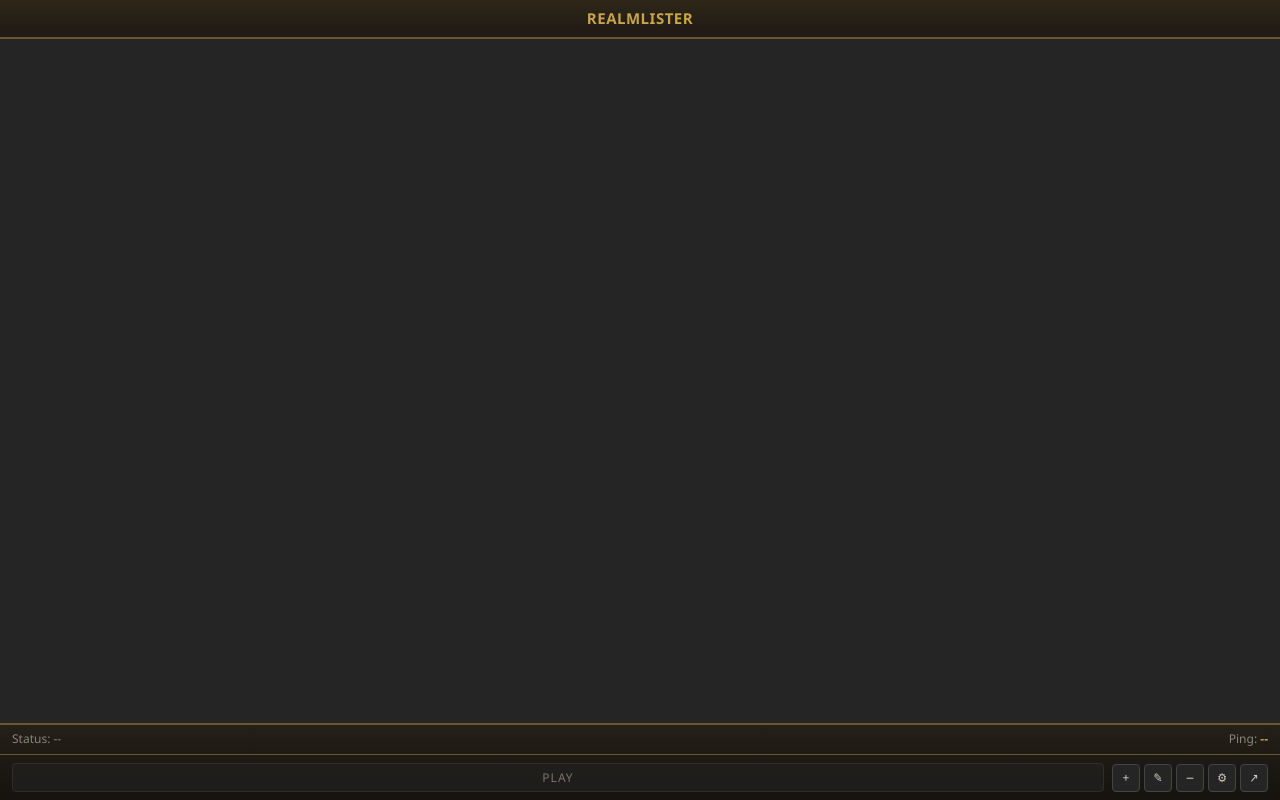
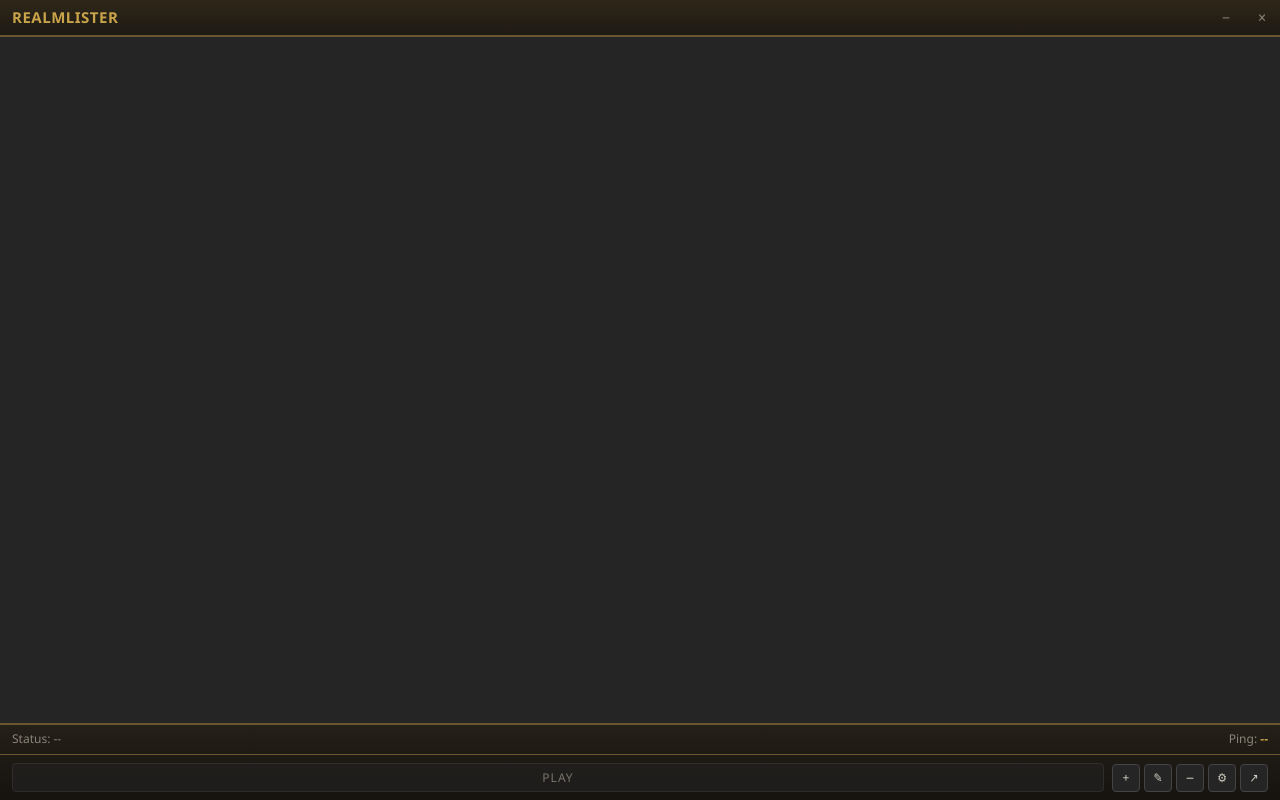
Before and after one commit to CodebyVision/RealmLister, a website built with Vite: page index.html in a window 1280 px wide. Built offline with nearby package versions, Linux system fonts and the light colour scheme.

Commit message:
Implement custom title bar in index.html with window controls; enhance main.ts to handle minimize and close actions; update styles.css for new header design and button styles; disable window decorations in tauri.conf.json for a seamless appearance.

```diff
--- a/index.html
+++ b/index.html
@@ -9,8 +9,12 @@
   </head>
   <body>
     <div id="app">
-      <header class="app-header">
-        <span class="app-title">RealmLister</span>
+      <header class="app-header" data-tauri-drag-region>
+        <span class="app-title" data-tauri-drag-region>RealmLister</span>
+        <div class="window-controls">
+          <button type="button" id="btn-minimize" class="win-btn" title="Minimize">─</button>
+          <button type="button" id="btn-close" class="win-btn win-btn-close" title="Close">✕</button>
+        </div>
       </header>
 
       <div class="server-list-wrapper">
--- a/src-tauri/tauri.conf.json
+++ b/src-tauri/tauri.conf.json
@@ -18,6 +18,7 @@
         "height": 520,
         "resizable": false,
         "maximizable": false,
+        "decorations": false,
         "center": true
       }
     ],
--- a/src/main.ts
+++ b/src/main.ts
@@ -1,4 +1,5 @@
 import { invoke } from "@tauri-apps/api/core";
+import { getCurrentWindow } from "@tauri-apps/api/window";
 import { open } from "@tauri-apps/plugin-dialog";
 import { openUrl } from "@tauri-apps/plugin-opener";
 
@@ -372,6 +373,10 @@ function bindEvents() {
   document.getElementById("btn-browse-wow")?.addEventListener("click", () => browseFolder("form-wow-path"));
   document.getElementById("btn-browse-settings")?.addEventListener("click", () => browseFolder("settings-wow-path"));
 
+  const appWindow = getCurrentWindow();
+  document.getElementById("btn-minimize")?.addEventListener("click", () => appWindow.minimize());
+  document.getElementById("btn-close")?.addEventListener("click", () => appWindow.close());
+
   setupModalDismiss("server-modal", closeServerModal);
   setupModalDismiss("remove-modal", closeRemoveModal);
   setupModalDismiss("settings-modal", closeSettingsModal);
--- a/src/styles.css
+++ b/src/styles.css
@@ -54,22 +54,54 @@ body {
   padding: 0;
 }
 
-/* ── Header ── */
+/* ── Header (custom title bar) ── */
 .app-header {
   display: flex;
   align-items: center;
-  justify-content: center;
-  padding: 8px 12px;
+  padding: 0 0 0 12px;
   background: linear-gradient(180deg, #2e2618 0%, #1e1a14 100%);
   border-bottom: 1px solid var(--border-gold);
+  -webkit-app-region: drag;
 }
 
 .app-title {
+  flex: 1;
   font-size: 15px;
   font-weight: 700;
   color: var(--gold);
   letter-spacing: 0.5px;
   text-transform: uppercase;
+  padding: 7px 0;
+}
+
+.window-controls {
+  display: flex;
+  -webkit-app-region: no-drag;
+}
+
+.win-btn {
+  width: 36px;
+  height: 32px;
+  display: flex;
+  align-items: center;
+  justify-content: center;
+  background: transparent;
+  border: none;
+  color: var(--text-dim);
+  font-size: 12px;
+  cursor: pointer;
+  transition: background 0.1s, color 0.1s;
+  font-family: inherit;
+}
+
+.win-btn:hover {
+  background: rgba(255, 255, 255, 0.08);
+  color: var(--text-bright);
+}
+
+.win-btn-close:hover {
+  background: #c42b1c;
+  color: #fff;
 }
 
 /* ── Server list ── */
```
